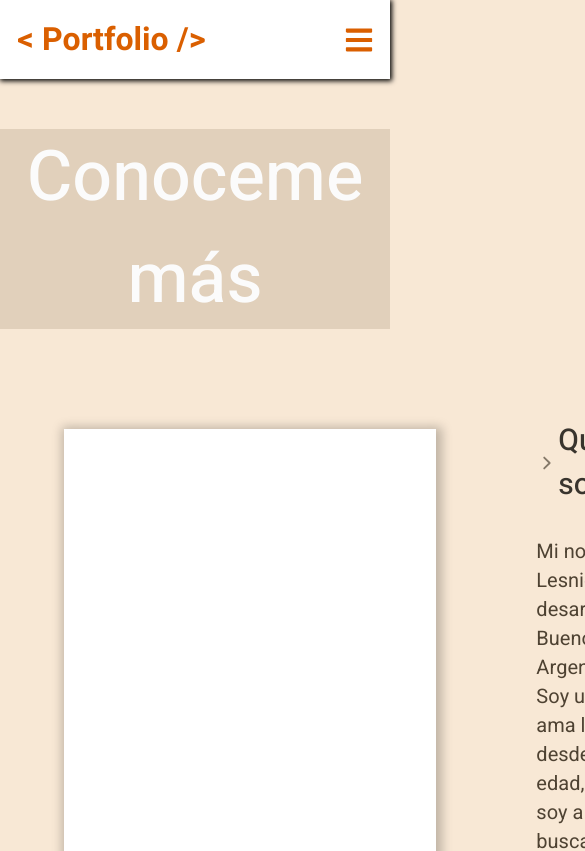
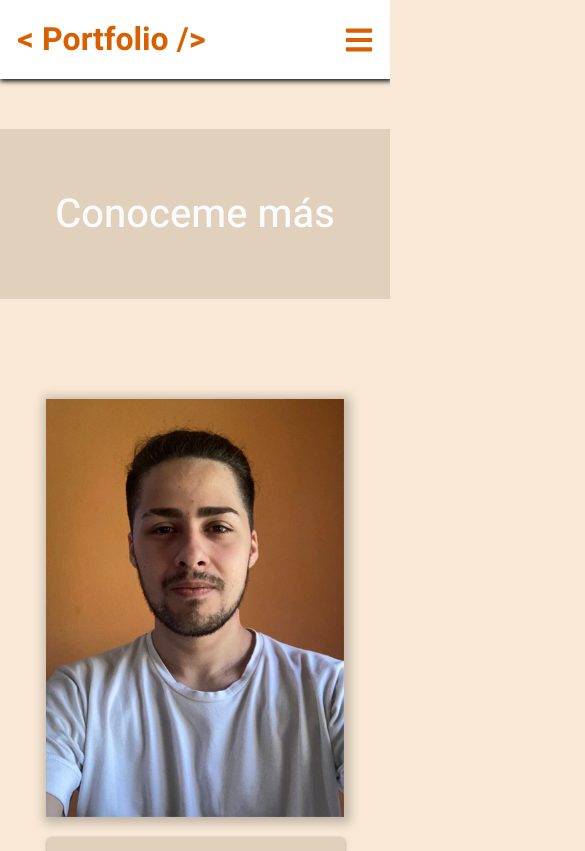
Before and after one commit to LautaroLesni/Portfolio, a React (Create React App) app: page /about in a window 390 px wide. Shown: the top 851 px of the page, 585 px wide, since content can reach past the window. Built offline with nearby package versions, Linux system fonts and the light colour scheme.

Commit message:
add responsive about

```diff
--- a/src/components/About/AboutInfo.jsx
+++ b/src/components/About/AboutInfo.jsx
@@ -1,7 +1,7 @@
 import React from "react";
 import s from './AboutInfo.module.css'
 import { motion } from "framer-motion";
-import lautarolesniewicz from '../../assets/lautarolesniewicz.png'
+import lautarolesniewicz from '../../assets/lautarolesniewicz3.png'
 import resume from '../../assets/CV-Lautaro-Lesniewicz.pdf'
 import { FiChevronRight } from "react-icons/fi";
 
--- a/src/components/About/AboutInfo.module.css
+++ b/src/components/About/AboutInfo.module.css
@@ -70,3 +70,50 @@
     font-weight: 400;
     color: #4e4232;
 }
+@media screen and (max-width: 1600px) {
+    .contenedorgeneral{
+        display: flex;
+        width: 75%;
+        gap: 100px;
+    }
+}
+@media screen and (max-width: 1400px) {
+    .contenedorgeneral{
+        display: flex;
+        width: 85%;
+        gap: 100px;
+    }
+}
+@media screen and (max-width: 1040px) {
+    .contenedorgeneral{
+        flex-direction: column;
+        justify-content: center;
+        align-items: center;
+    }
+    .imgcontenedor{
+        width: 70%;
+    }
+    .aboutme h1{
+        font-size:50px;
+    }
+}
+@media screen and (max-width: 600px) {
+    .aboutme{
+        height: 170px;
+    }
+    .aboutme h1{
+        font-size: 20px;
+    }
+    .imgcontenedor{
+        width: 90%;
+    }
+    .aboutme h1{
+        font-size:40px;
+    }
+    .whoami h4{
+        font-size: 25px;
+    }
+    .info{
+        font-size: 18px;
+    }
+}
--- a/src/components/About/Skills.module.css
+++ b/src/components/About/Skills.module.css
@@ -63,3 +63,46 @@
     align-items: center;
     margin-top: 100px;
 }
+@media screen and (max-width: 1400px) {
+    .skillscontainer{
+        width: 70%;
+    }
+    .skillscontainertwo{
+        width: 60%;
+    }
+}
+@media screen and (max-width: 1040px) {
+    .skillscontainer{
+        width: 80%;
+        height: 450px;
+    }
+    .skillscontainertwo{
+        width: 80%;
+    }
+}
+@media screen and (max-width: 600px) {
+    .generalDIV{
+        margin-top: 0px;
+    }
+    .skillscontainer{
+        width: 90%;
+        height: 350px;
+    }
+    .skillscontainertwo{
+        width: 80%;
+        align-items: center;
+        justify-content: center;
+    }
+    .skillscontainer li{
+        font-size: 15px;
+        margin: 15px;
+    }
+    .skillimg{
+        width: 20px;
+        height: 20px;
+        margin-left: 5px;
+    }
+    .whoami h4{
+        font-size: 25px;
+    }
+}
```
Also changed, not shown: src/assets/lautarolesniewicz3.png (added).
